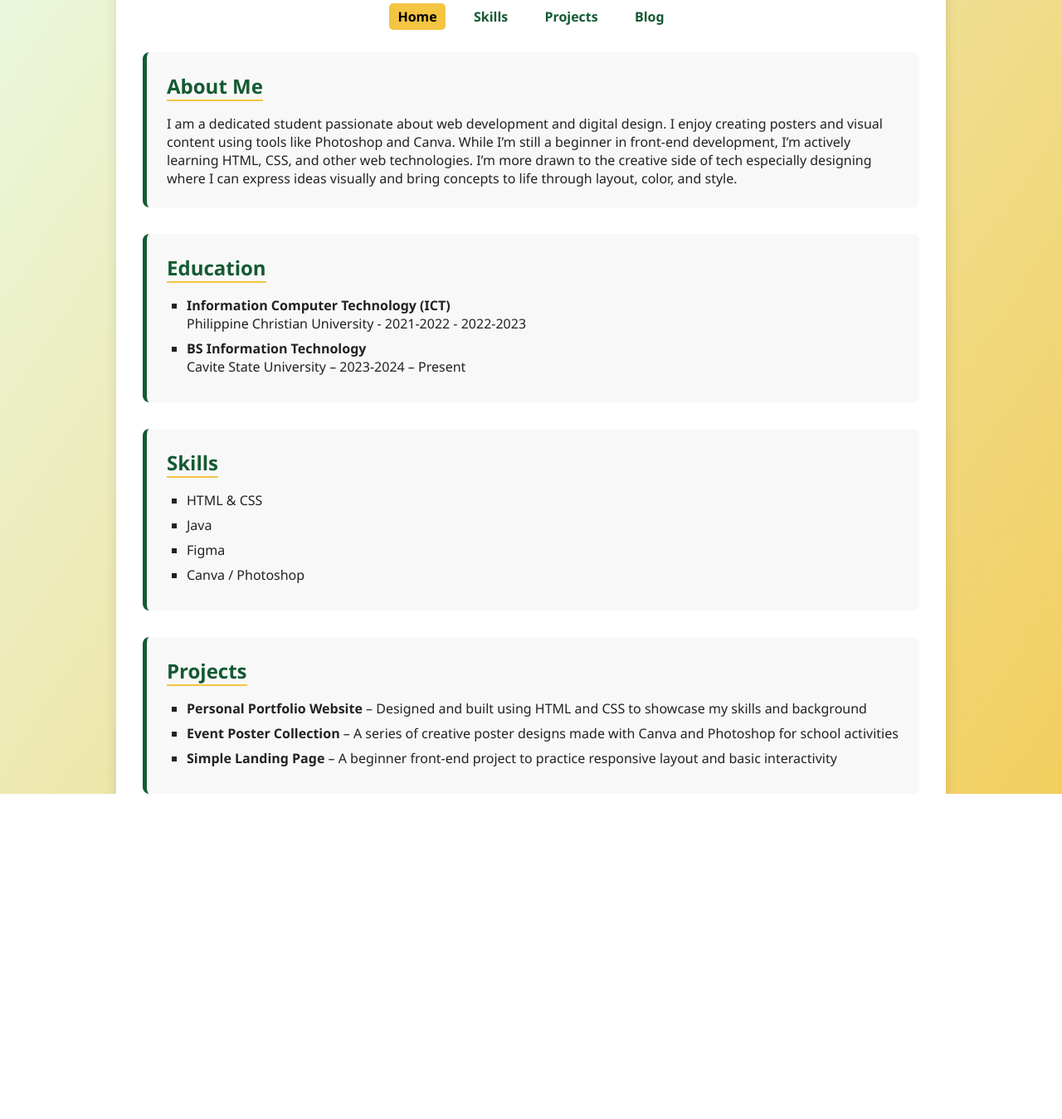
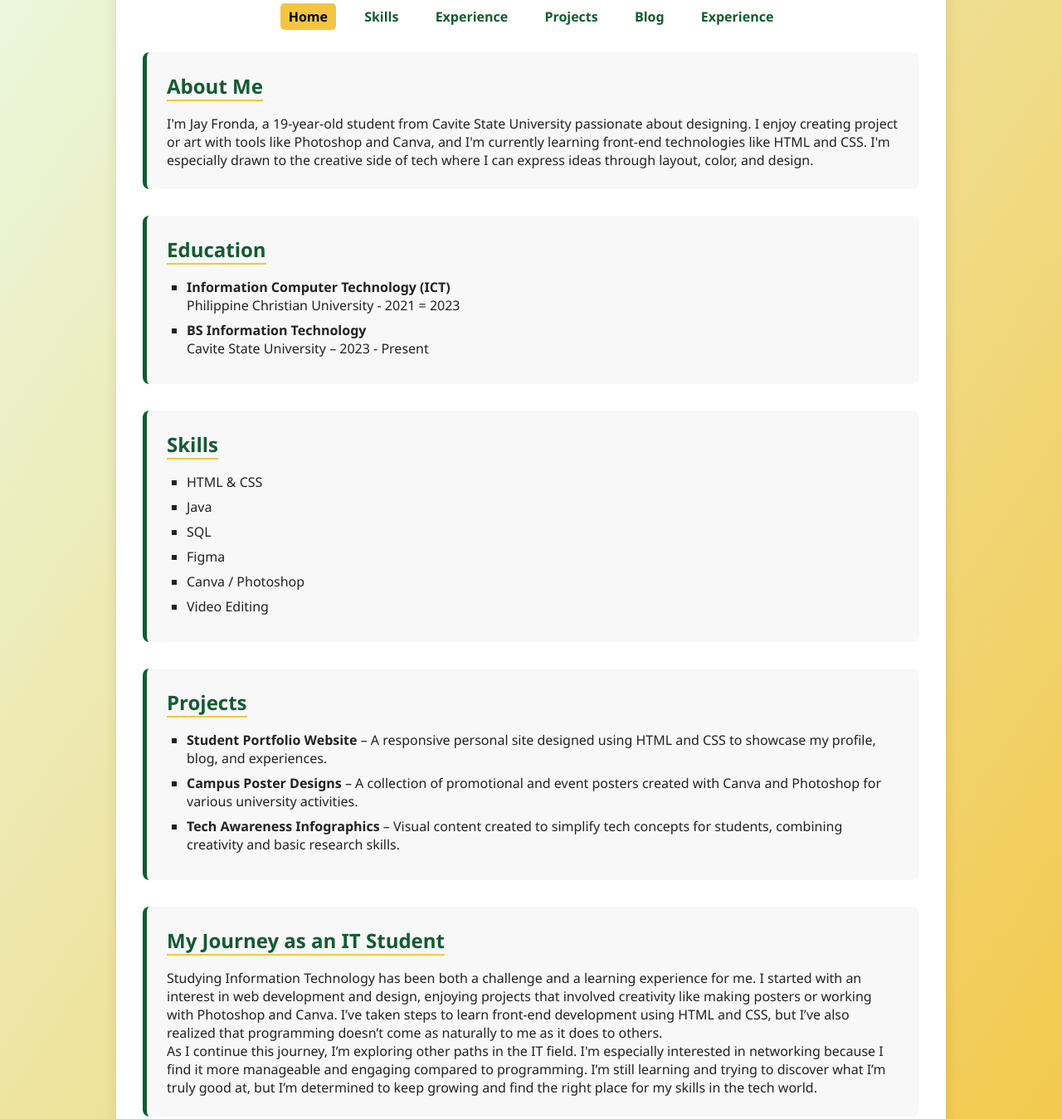
Before and after one commit to jakefronda/Fronda, a plain HTML site: page Fronda/index.html in a window 1280 px wide. Shown: the part 314-1663 px from the top of the page at 83% size. Drawn offline with Linux system fonts and the light colour scheme.

Commit message:
Update index.html

```diff
--- a/Fronda/index.html
+++ b/Fronda/index.html
@@ -17,22 +17,23 @@
   <nav>
     <a href="index.html" class="active">Home</a>
     <a href="skills.html">Skills</a>
+	<a href="experience.html">Experience</a>
     <a href="projects.html">Projects</a>
     <a href="blog.html">Blog</a>
+	<a href="experience.html">Experience</a>
   </nav>
 </header>
 
     <section class="about">
       <h2>About Me</h2>
-      <p>I am a dedicated student passionate about web development and digital design. I enjoy creating posters and visual content using tools like Photoshop and Canva. While I’m still a beginner in front-end development, I’m actively learning HTML, CSS, and other web technologies.
-	  I’m more drawn to the creative side of tech especially designing where I can express ideas visually and bring concepts to life through layout, color, and style. </p>
+      <p>I'm Jay Fronda, a 19-year-old student from Cavite State University passionate about designing. I enjoy creating project or art with tools like Photoshop and Canva, and I'm currently learning front-end technologies like HTML and CSS.  I'm especially drawn to the creative side of tech where I can express ideas through layout, color, and design. </p>
     </section>
 
     <section class="education">
       <h2>Education</h2>
       <ul>
-		<li><strong>Information Computer Technology (ICT) </strong><br>Philippine Christian University - 2021-2022 - 2022-2023</li>
-        <li><strong>BS Information Technology</strong><br>Cavite State University – 2023-2024 – Present</li>
+		<li><strong>Information Computer Technology (ICT) </strong><br>Philippine Christian University - 2021 = 2023</li>
+        <li><strong>BS Information Technology</strong><br>Cavite State University – 2023 - Present</li>
       </ul>
     </section>
 
@@ -41,30 +42,29 @@
       <ul class="skills-list">
         <li>HTML & CSS</li>
         <li>Java</li>
-        <li>Figma</li>
+		<li>SQL </li>
+		<li>Figma</li>
         <li>Canva / Photoshop</li>
+		<li> Video Editing </li>
       </ul>
     </section>
 
     <section class="projects">
       <h2>Projects</h2>
       <ul>
-        <li><strong>Personal Portfolio Website</strong> – Designed and built using HTML and CSS to showcase my skills and background</li>
-		<li><strong>Event Poster Collection</strong> – A series of creative poster designs made with Canva and Photoshop for school activities</li>
-		<li><strong>Simple Landing Page</strong> – A beginner front-end project to practice responsive layout and basic interactivity</li>
+        <li><strong>Student Portfolio Website</strong> – A responsive personal site designed using HTML and CSS to showcase my profile, blog, and experiences.</li>
+<li><strong>Campus Poster Designs</strong> – A collection of promotional and event posters created with Canva and Photoshop for various university activities.</li>
+<li><strong>Tech Awareness Infographics</strong> – Visual content created to simplify tech concepts for students, combining creativity and basic research skills.</li>
       </ul>
     </section>
 
-<section>
-  <h2>Blog</h2>
+<section class="blog-content">
+  <h2>My Journey as an IT Student</h2>
   <p>
-    Building my personal portfolio was a fun and rewarding experience. I started with basic HTML and CSS, learning how to structure the page and style it to match my personality. The part I enjoyed the most was designing — selecting fonts, creating layout balance, and choosing colors that felt right. Even though coding was challenging at first, I kept improving by practicing little by little.
+    Studying Information Technology has been both a challenge and a learning experience for me. I started with an interest in web development and design, enjoying projects that involved creativity like making posters or working with Photoshop and Canva. I’ve taken steps to learn front-end development using HTML and CSS, but I’ve also realized that programming doesn’t come as naturally to me as it does to others.
   </p>
   <p>
-    Design has always been my favorite part of the process. I love working with tools like Figma, where I can freely explore UI ideas and create layouts with ease. It’s fun to see ideas come to life visually, and it motivates me to keep creating. I've also used Canva and Photoshop a lot, but recently, I've been enjoying Figma the most because of how smooth and flexible it feels. I’m also curious to try other design platforms and see what else is out there.
-  </p>
-  <p>
-    Although I’m still a beginner in front-end development, I'm learning step by step. I started with simple HTML and CSS pages and now I'm exploring how to add interactivity through JavaScript. My goal is to combine my creativity in design with growing technical skills, so I can build websites that are not only functional but also beautifully crafted.
+    As I continue this journey, I’m exploring other paths in the IT field. I'm especially interested in networking because I find it more manageable and engaging compared to programming. I’m still learning and trying to discover what I’m truly good at, but I’m determined to keep growing and find the right place for my skills in the tech world.
   </p>
 </section>
 
```
